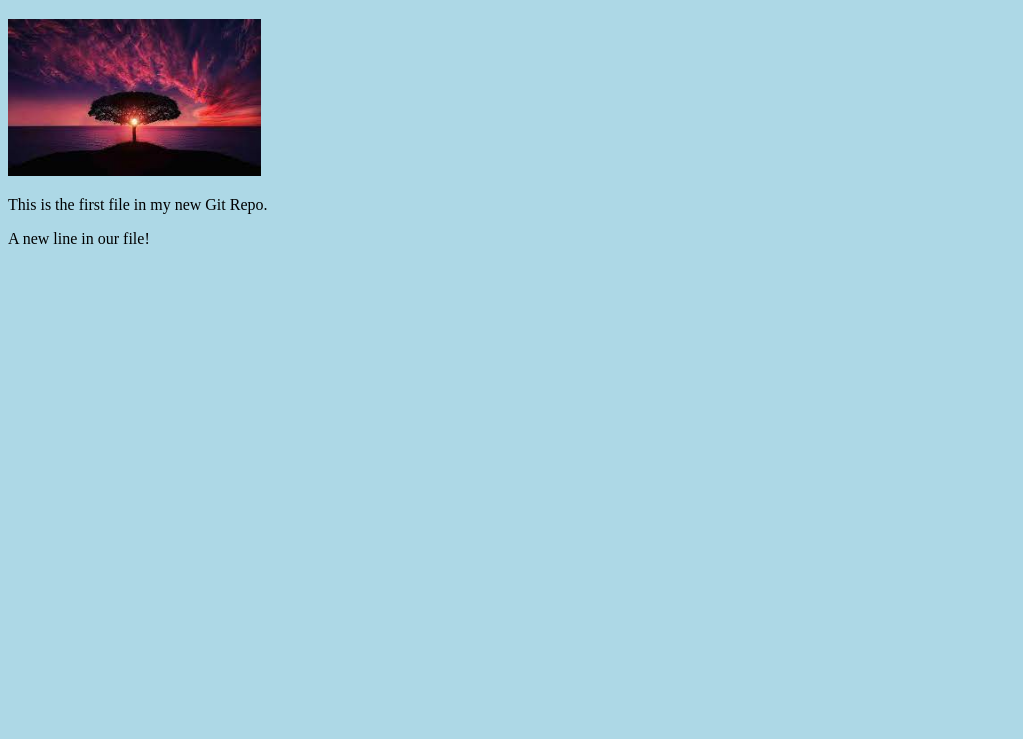
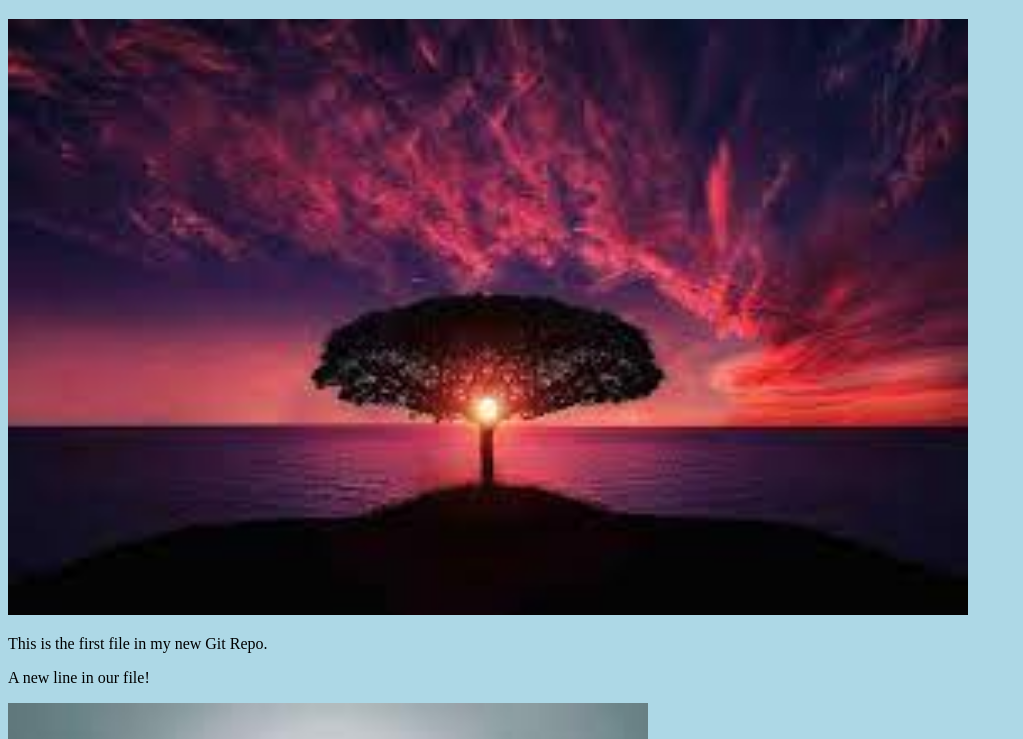
Before and after one commit to Anmartu/hello-world, a plain HTML site: page index.html in a window 1280 px wide. Shown: the part 61-800 px from the top of the page, without its empty margins (0-1023 px from the left). Drawn offline with Linux system fonts and the light colour scheme.

Commit message:
added new image

```diff
--- a/index.html
+++ b/index.html
@@ -7,10 +7,10 @@
 <body>
 
 <h1>Hello world!</h1>
-<div><img src="img_hello_world.jpg" alt="Hello World from Space"
-style="width:20%;max-width:960px"></div>
+<div><img src="img_hello_world.jpg" alt="Hello World from Space" style="width:100%;max-width:960px"></div>
 <p>This is the first file in my new Git Repo.</p>
 <p>A new line in our file!</p>
+<div><img src="img_hello_git.jpg" alt="Hello Git" style="width:100%;max-width:640px"></div>
 
 </body>
 </html>
```
Also changed, not shown: img_hello_git.jpg (added).
